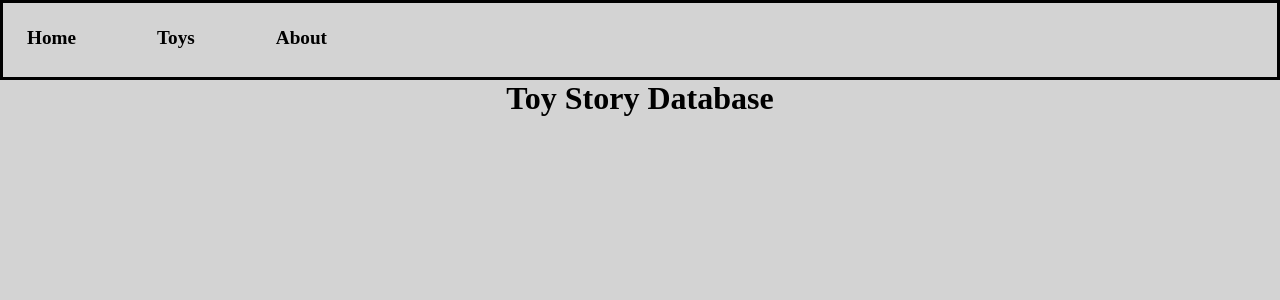
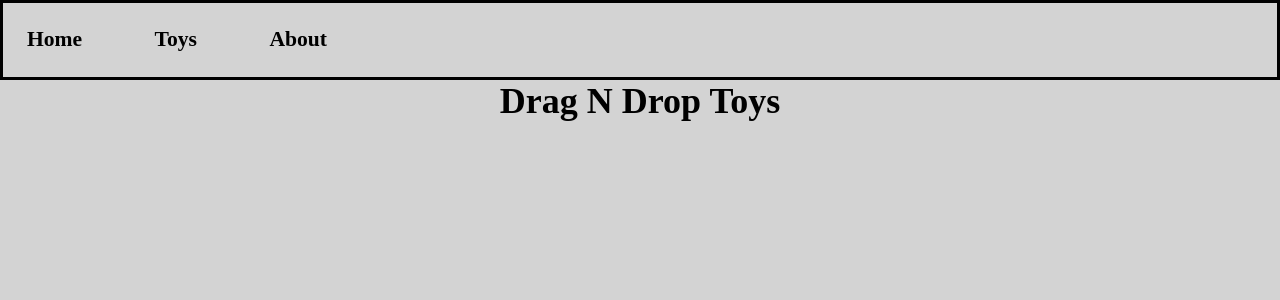
Before and after one commit to williamrockowl/phase2project, a React (Create React App) app: page / in a window 1280 px wide. Shown: the top 300 px of the page. Built offline with nearby package versions, Linux system fonts and the light colour scheme.

Commit message:
Changed Title and Linked CSS to About.js

```diff
--- a/src/pages/About.js
+++ b/src/pages/About.js
@@ -1,3 +1,4 @@
+import "../styles/about.css";
 import React from "react";
 
 function About() {
--- a/src/pages/Home.js
+++ b/src/pages/Home.js
@@ -1,7 +1,7 @@
 import React from "react";
 
 function Home() {
-  return <h1>Toy Story Database</h1>;
+  return <h1>Drag N Drop Toys</h1>;
 }
 
 export default Home;
--- /dev/null
+++ b/src/styles/about.css
@@ -0,0 +1,3 @@
+body {
+  font-size: large;
+}
```
